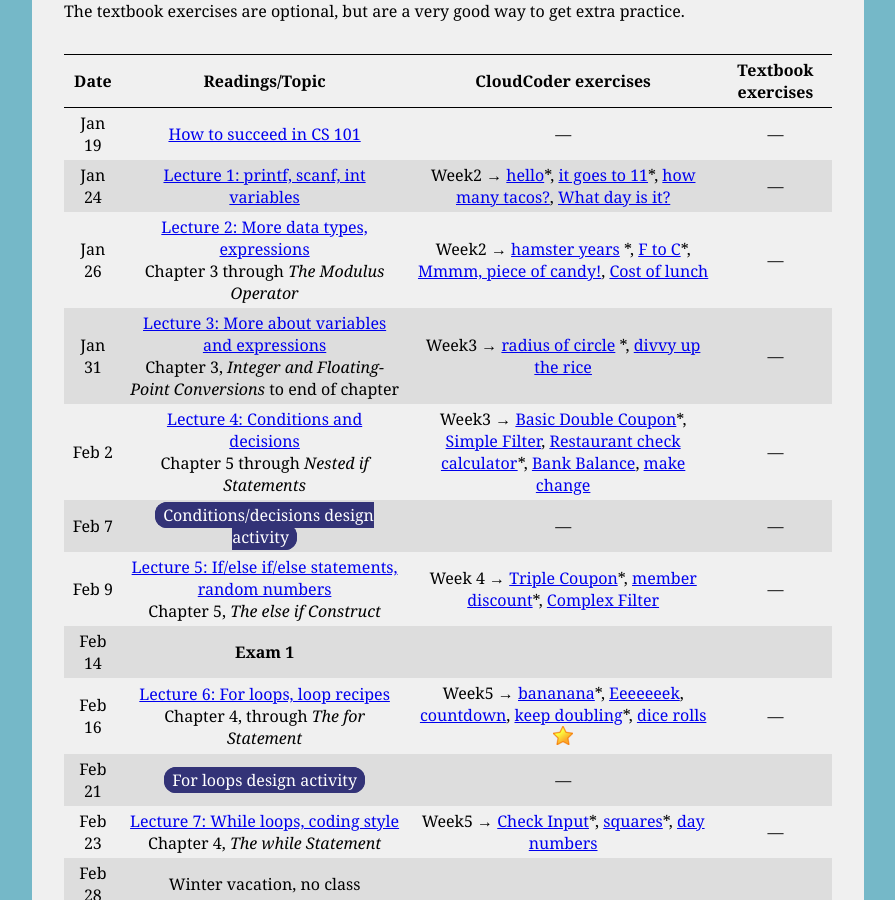
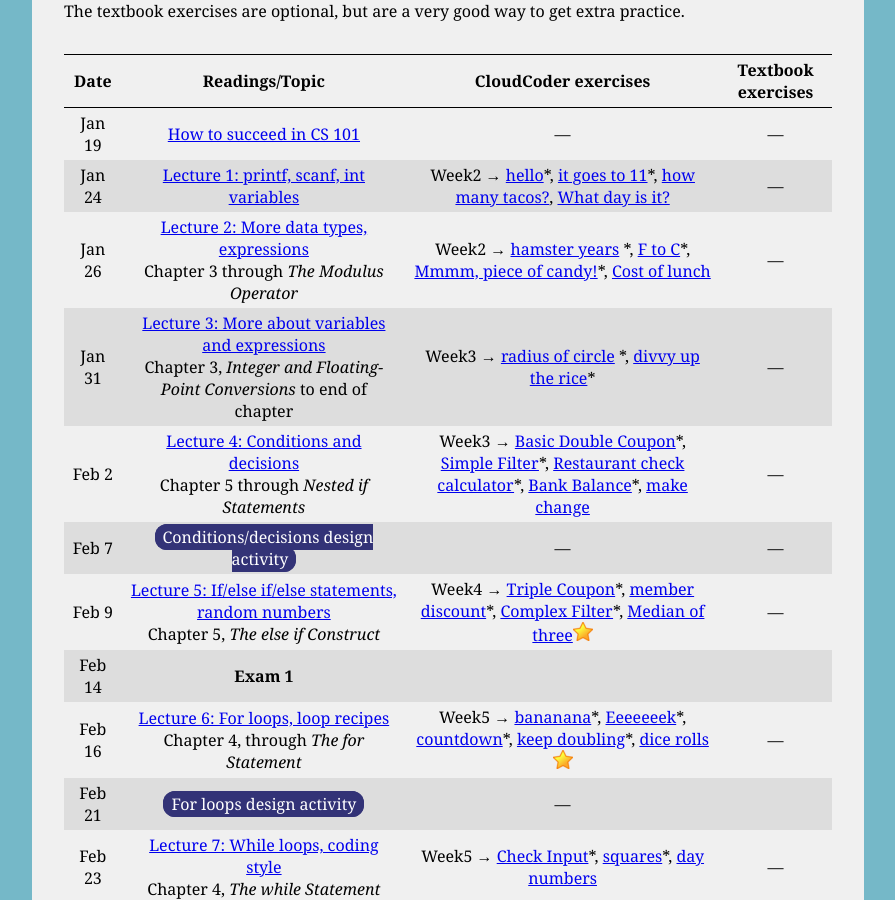
Before and after one commit to ycpcs/cs101-spring2017, a Jekyll site: the page built from schedule.md, in a window 1280 px wide and 900 px high, scrolled down 379 px. Shown: the whole window, without its empty margins (192-1087 px from the left). Built offline with Jekyll 4.4.1, drawn with Linux system fonts in a browser that asks for light colours.

Commit message:
new if/else/else if exercise, make more required

```diff
--- a/schedule.md
+++ b/schedule.md
@@ -16,13 +16,13 @@ Date | Readings/Topic | CloudCoder exercises | Textbook exercises
 :----: | :--------: | :--------------------: | :------------------:
 Jan 19 | [How to succeed in CS 101](success.html) | &mdash; | &mdash;
 Jan 24 | [Lecture 1: printf, scanf, int variables](lectures/lecture01.html) | Week2 &rarr; [hello](https://cs.ycp.edu/cloudcoder/#exercise?c=15,p=471)\*, [it goes to 11](https://cs.ycp.edu/cloudcoder/#exercise?c=15,p=472)\*, [how many tacos?](https://cs.ycp.edu/cloudcoder/#exercise?c=15,p=473), [What day is it?](https://cs.ycp.edu/cloudcoder/#exercise?c=15,p=474) | &mdash;
-Jan 26 | [Lecture 2: More data types, expressions](lectures/lecture02.html)<br>Chapter 3 through *The Modulus Operator* | Week2 &rarr; [hamster years](https://cs.ycp.edu/cloudcoder/#exercise?c=15,p=475) \*, [F to C](https://cs.ycp.edu/cloudcoder/#exercise?c=15,p=476)\*, [Mmmm, piece of candy!](https://cs.ycp.edu/cloudcoder/#exercise?c=15,p=477), [Cost of lunch](https://cs.ycp.edu/cloudcoder/#exercise?c=15,p=478) | &mdash;
-Jan 31 | [Lecture 3: More about variables and expressions](lectures/lecture03.html)<br>Chapter 3, *Integer and Floating-Point Conversions* to end of chapter | Week3 &rarr; [radius of circle](https://cs.ycp.edu/cloudcoder/#exercise?c=15,p=479) \*, [divvy up the rice](https://cs.ycp.edu/cloudcoder/#exercise?c=15,p=480) | &mdash;
-Feb 2 | [Lecture 4: Conditions and decisions](lectures/lecture04.html)<br>Chapter 5 through *Nested if Statements* | Week3 &rarr; [Basic Double Coupon](https://cs.ycp.edu/cloudcoder/#exercise?c=15,p=481)\*, [Simple Filter](https://cs.ycp.edu/cloudcoder/#exercise?c=15,p=482), [Restaurant check calculator](https://cs.ycp.edu/cloudcoder/#exercise?c=15,p=484)\*, [Bank Balance](https://cs.ycp.edu/cloudcoder/#exercise?c=15,p=483), [make change](https://cs.ycp.edu/cloudcoder/#exercise?c=15,p=518) | &mdash;
+Jan 26 | [Lecture 2: More data types, expressions](lectures/lecture02.html)<br>Chapter 3 through *The Modulus Operator* | Week2 &rarr; [hamster years](https://cs.ycp.edu/cloudcoder/#exercise?c=15,p=475) \*, [F to C](https://cs.ycp.edu/cloudcoder/#exercise?c=15,p=476)\*, [Mmmm, piece of candy!](https://cs.ycp.edu/cloudcoder/#exercise?c=15,p=477)\*, [Cost of lunch](https://cs.ycp.edu/cloudcoder/#exercise?c=15,p=478) | &mdash;
+Jan 31 | [Lecture 3: More about variables and expressions](lectures/lecture03.html)<br>Chapter 3, *Integer and Floating-Point Conversions* to end of chapter | Week3 &rarr; [radius of circle](https://cs.ycp.edu/cloudcoder/#exercise?c=15,p=479) \*, [divvy up the rice](https://cs.ycp.edu/cloudcoder/#exercise?c=15,p=480)\* | &mdash;
+Feb 2 | [Lecture 4: Conditions and decisions](lectures/lecture04.html)<br>Chapter 5 through *Nested if Statements* | Week3 &rarr; [Basic Double Coupon](https://cs.ycp.edu/cloudcoder/#exercise?c=15,p=481)\*, [Simple Filter](https://cs.ycp.edu/cloudcoder/#exercise?c=15,p=482)\*, [Restaurant check calculator](https://cs.ycp.edu/cloudcoder/#exercise?c=15,p=484)\*, [Bank Balance](https://cs.ycp.edu/cloudcoder/#exercise?c=15,p=483)\*, [make change](https://cs.ycp.edu/cloudcoder/#exercise?c=15,p=518) | &mdash;
 Feb 7 | <span class="activity">Conditions/decisions design activity</span> | &mdash; | &mdash;
-Feb 9 | [Lecture 5: If/else if/else statements, random numbers](lectures/lecture05.html)<br>Chapter 5, *The else if Construct* | Week 4 &rarr; [Triple Coupon](https://cs.ycp.edu/cloudcoder/#exercise?c=15,p=485)\*, [member discount](https://cs.ycp.edu/cloudcoder/#exercise?c=15,p=486)\*, [Complex Filter](https://cs.ycp.edu/cloudcoder/#exercise?c=15,p=487) | &mdash;
+Feb 9 | [Lecture 5: If/else if/else statements, random numbers](lectures/lecture05.html)<br>Chapter 5, *The else if Construct* | Week4 &rarr; [Triple Coupon](https://cs.ycp.edu/cloudcoder/#exercise?c=15,p=485)\*, [member discount](https://cs.ycp.edu/cloudcoder/#exercise?c=15,p=486)\*, [Complex Filter](https://cs.ycp.edu/cloudcoder/#exercise?c=15,p=487)\*, [Median of three](https://cs.ycp.edu/cloudcoder/#exercise?c=15,p=532)![gold star](img/goldstar-tiny.png) | &mdash;
 Feb 14 | **Exam 1**
-Feb 16 | [Lecture 6: For loops, loop recipes](lectures/lecture06.html)<br>Chapter 4, through *The for Statement* | Week5 &rarr; [bananana](https://cs.ycp.edu/cloudcoder/#exercise?c=15,p=488)\*, [Eeeeeeek](https://cs.ycp.edu/cloudcoder/#exercise?c=15,p=517), [countdown](https://cs.ycp.edu/cloudcoder/#exercise?c=15,p=489), [keep doubling](https://cs.ycp.edu/cloudcoder/#exercise?c=15,p=490)\*, [dice rolls](https://cs.ycp.edu/cloudcoder/#exercise?c=15,p=519)![gold star](img/goldstar-tiny.png) | &mdash;
+Feb 16 | [Lecture 6: For loops, loop recipes](lectures/lecture06.html)<br>Chapter 4, through *The for Statement* | Week5 &rarr; [bananana](https://cs.ycp.edu/cloudcoder/#exercise?c=15,p=488)\*, [Eeeeeeek](https://cs.ycp.edu/cloudcoder/#exercise?c=15,p=517)\*, [countdown](https://cs.ycp.edu/cloudcoder/#exercise?c=15,p=489)\*, [keep doubling](https://cs.ycp.edu/cloudcoder/#exercise?c=15,p=490)\*, [dice rolls](https://cs.ycp.edu/cloudcoder/#exercise?c=15,p=519)![gold star](img/goldstar-tiny.png) | &mdash;
 Feb 21 | <span class="activity">For loops design activity</span> | &mdash;
 Feb 23 | [Lecture 7: While loops, coding style](lectures/lecture07.html)<br>Chapter 4, *The while Statement* | Week5 &rarr; [Check Input](https://cs.ycp.edu/cloudcoder/#exercise?c=15,p=491)\*, [squares](https://cs.ycp.edu/cloudcoder/#exercise?c=15,p=492)\*, [day numbers](https://cs.ycp.edu/cloudcoder/#exercise?c=15,p=493) | &mdash;
 Feb 28 | Winter vacation, no class
```
